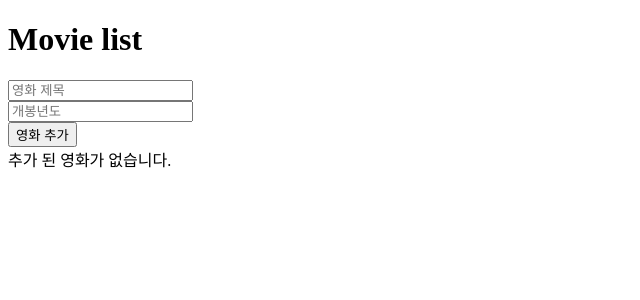
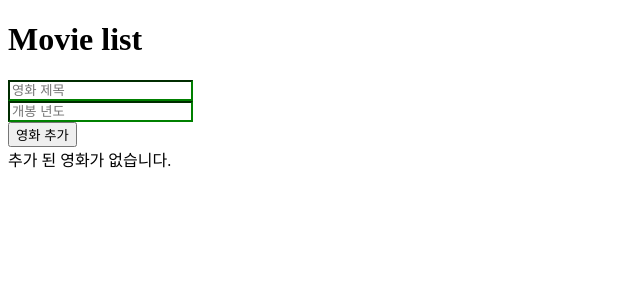
Before and after one commit to MoonJaeSeung/React, a React (Create React App) app in the folder ex1/: page / in a window 1280 px wide. Shown: the top 300 px of the page, without its empty margins (0-640 px from the left). Built offline with nearby package versions, Linux system fonts and the light colour scheme.

Commit message:
InputField 컴포넌트로 빼내기 & Fragment

```diff
--- /dev/null
+++ b/ex1/src/components/InputField.js
@@ -0,0 +1,24 @@
+import React from 'react';
+
+const InputField = ({
+    type,
+    value,
+    placeholder,
+    onChange,
+    errorMessage
+}) =>{
+    return(
+        <>
+        <input
+            style={{borderColor: 'green'}}
+            type={type}
+            value={value}
+            placeholder={placeholder}
+            onChange={onChange}
+        />
+        <div style={{color:'green'}}>{errorMessage}</div>
+        </>
+    )
+};
+
+export default InputField;
--- a/ex1/src/components/MovieForm.js
+++ b/ex1/src/components/MovieForm.js
@@ -1,5 +1,6 @@
 import React from 'react';
 import { useState } from 'react';
+import InputField from './InputField';
 
 const MovieForm = ({addMovie}) =>{
     const [movieTitle, setMovieTitle] = useState('');
@@ -48,20 +49,34 @@ const MovieForm = ({addMovie}) =>{
     return (
 
        <form onSubmit={onSubmit} className='movie-form'>
-        <input
+        <InputField
+            type="text"
+            value={movieTitle}
+            placeholder="영화 제목"
+            onChange={e => setMovieTitle(e.target.value)}
+            errorMessage={titleError}
+            />
+        {/* <input
         type="text"
         value={movieTitle}
         placeholder="영화 제목"
         onChange={e => setMovieTitle(e.target.value)}
         />
-        <div style={{color:'red'}}>{titleError}</div>
-        <input
+        <div style={{color:'red'}}>{titleError}</div> */}
+        <InputField
+            type="number"
+            value={movieYear}
+            placeholder="개봉 년도"
+            onChange={e => setMovieTitle(e.target.value)}
+            errorMessage={yearError}
+            />
+        {/* <input
         type="number"
         value={movieYear}
         placeholder="개봉년도"
         onChange={e => setMovieYear(e.target.value)}
         />
-        <div style={{color:'red'}}>{yearError}</div>
+        <div style={{color:'red'}}>{yearError}</div> */}
         <button>영화 추가</button>
        </form>
 
```
